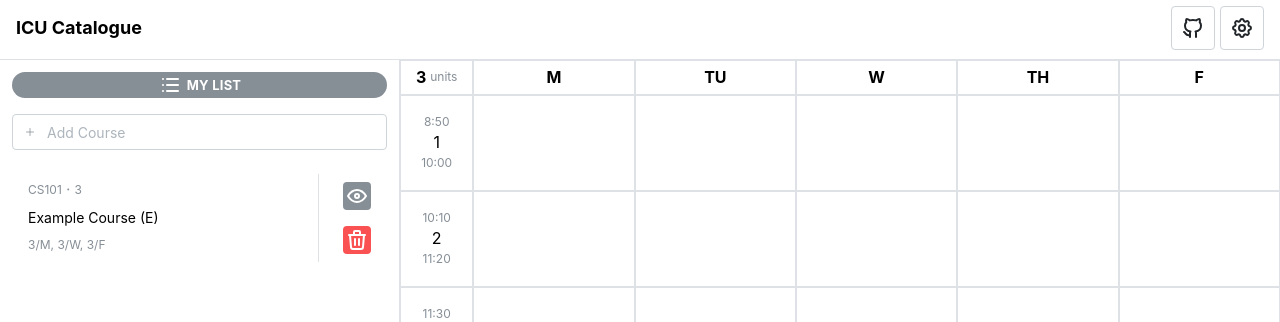
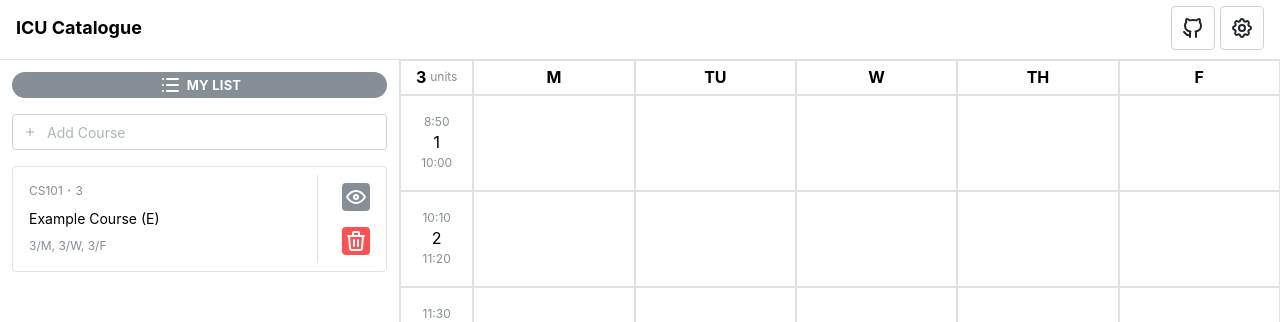
Before and after one commit to ItsukiKigoshi/icu-catalogue, a Next.js app: page / in a window 1280 px wide. Shown: the top 322 px of the page. Built offline with nearby package versions, Linux system fonts and the light colour scheme.

Commit message:
Add withBorder prop to CourseCard component

```diff
--- a/src/components/CourseCard/index.tsx
+++ b/src/components/CourseCard/index.tsx
@@ -21,7 +21,7 @@ export default function CourseCard(props: {
   const [modalConfirmOpened, { open, close }] = useDisclosure(false);
 
   return (
-    <Card p={0}>
+    <Card p={0} withBorder>
       <Grid>
         <Grid.Col span="auto">
           <UnstyledButton
```
